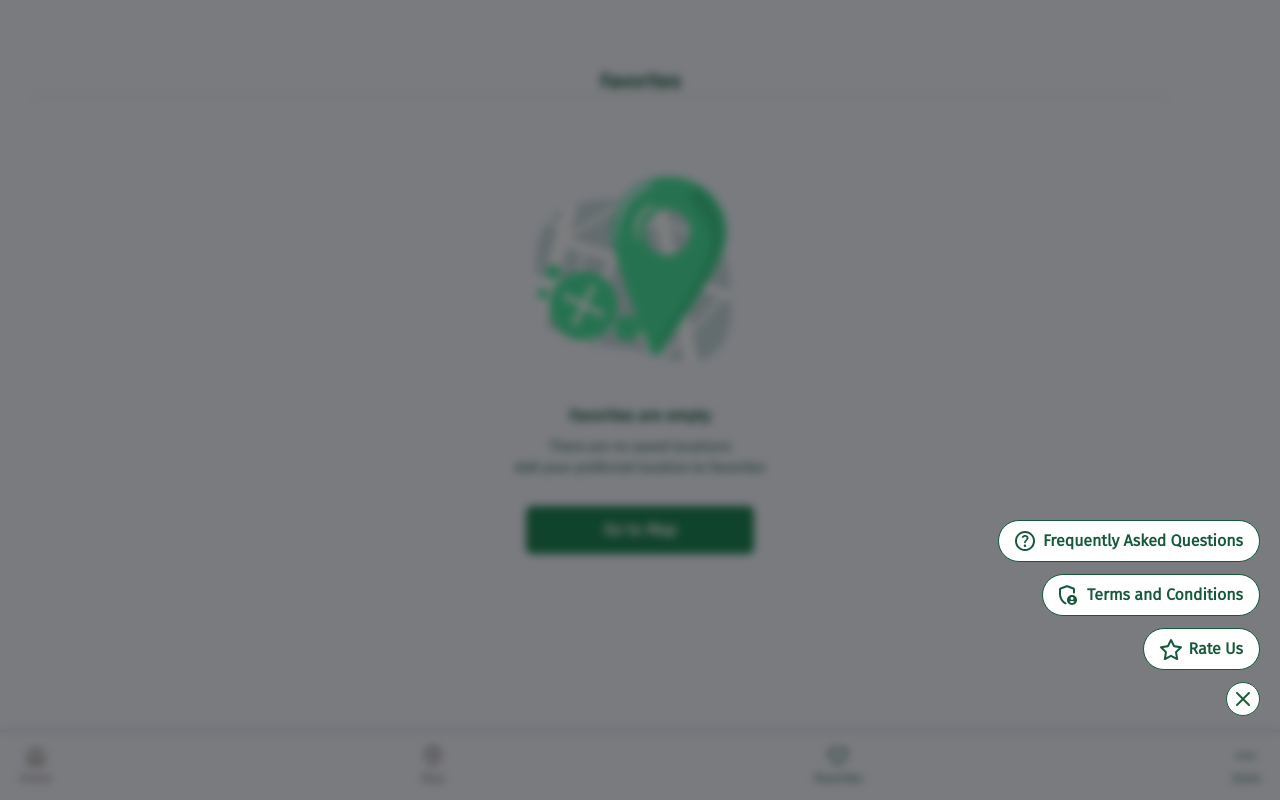
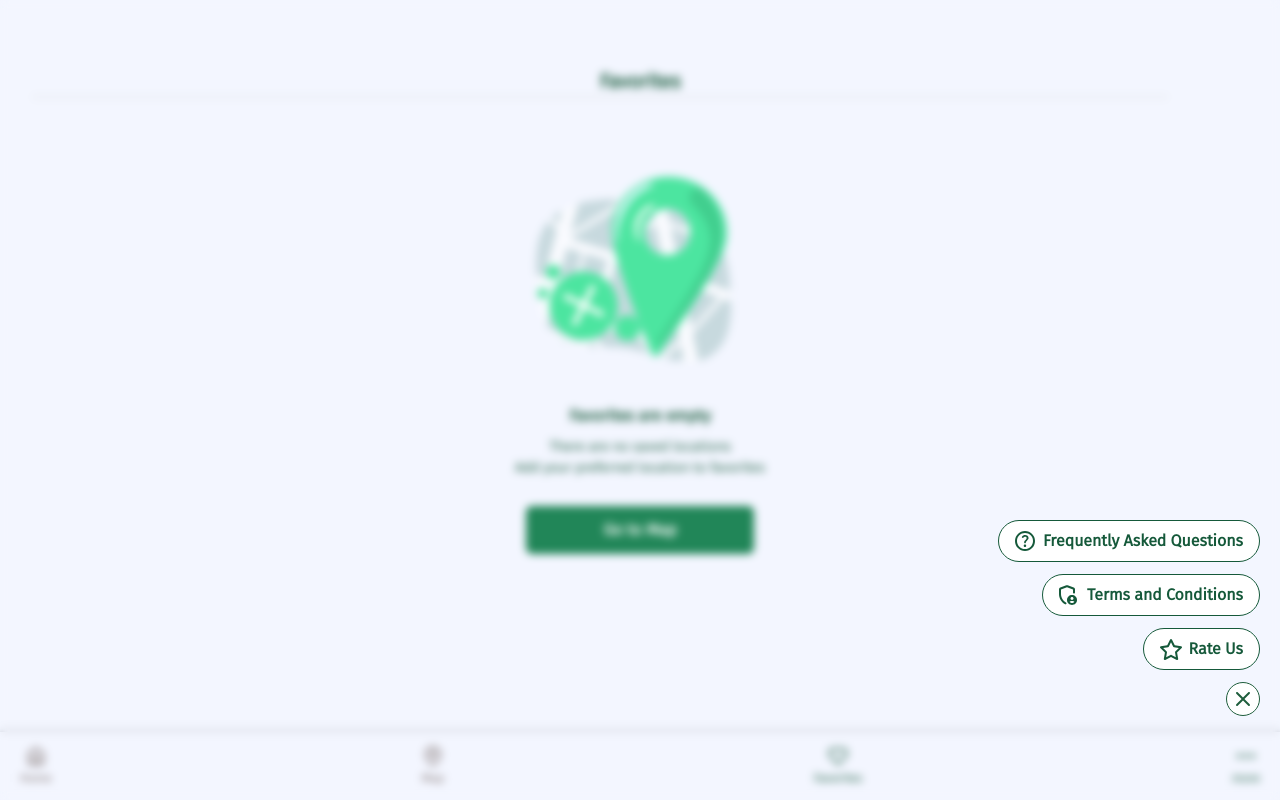
Before and after one commit to Rusoch/parkLive, a Next.js app: page /favpage in a window 1280 px wide. Both pictures are taken after a click on the button "more". Built offline with nearby package versions, Linux system fonts and the light colour scheme.

Commit message:
fix: update blurred background to match design

```diff
--- a/src/app/components/MoreMenu.tsx
+++ b/src/app/components/MoreMenu.tsx
@@ -46,10 +46,7 @@ export const MoreMenu: React.FC<MoreMenuProps> = ({ isOpen, onClose }) => {
     <>
       {isOpen && (
         <>
-          <div
-            className="fixed inset-0 bg-black bg-opacity-50 backdrop-blur-sm z-40"
-            onClick={onClose}
-          />
+          <div className="fixed inset-0 backdrop-blur-sm z-40" onClick={onClose} />
           <DynamicMenu items={menuItems} onClose={onClose} />
         </>
       )}
```
